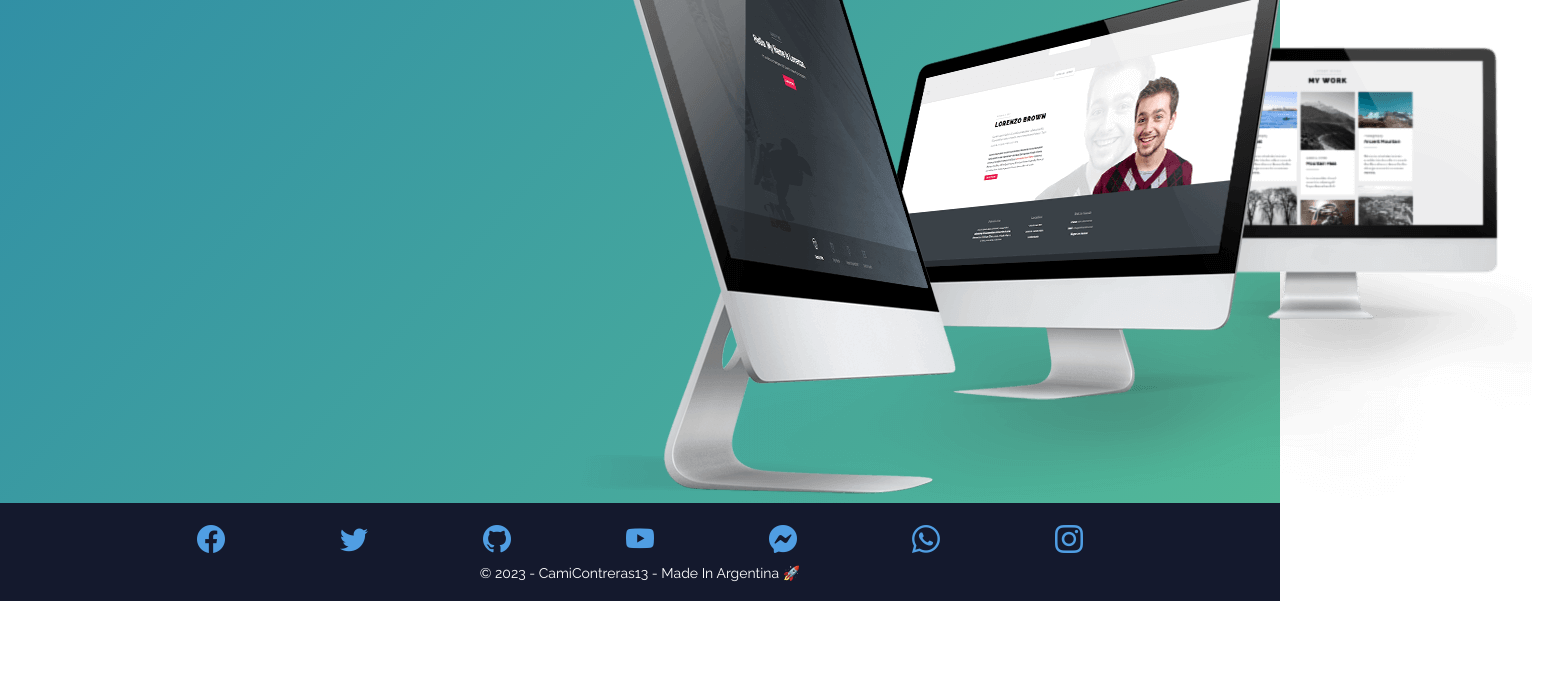
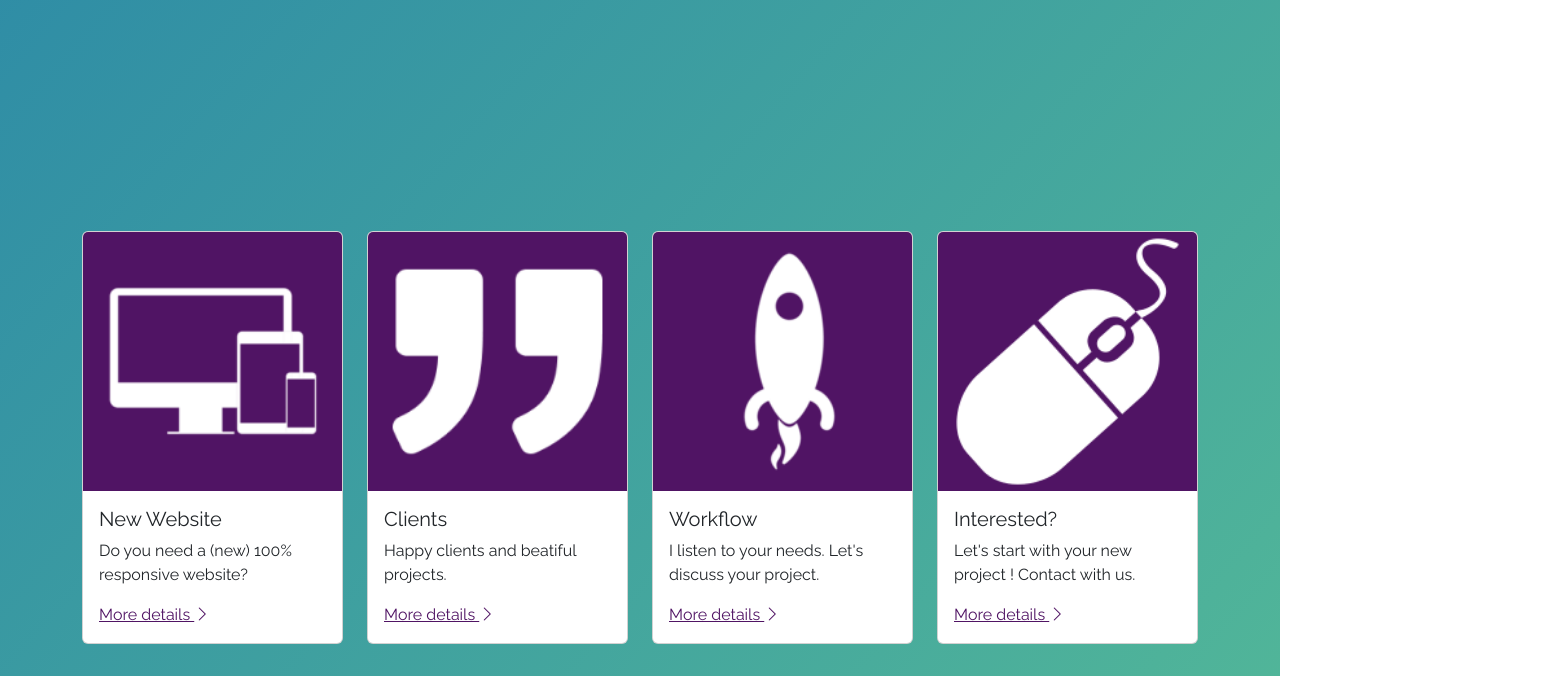
Before and after one commit to CamiContreras13/curso-bootstrap, a plain HTML site: page index.html in a window 1280 px wide. Shown: the part 1060-1736 px from the top of the page, 1557 px wide, since content can reach past the window. Before the commit the page ends 1661 px from the top, so only its background shows below. Drawn offline with nearby package versions, Linux system fonts and the light colour scheme; a script that the page names is missing.

Commit message:
second commit

```diff
--- a/index.html
+++ b/index.html
@@ -79,24 +79,25 @@
     </nav>
     <main class="pt-5 bg-gradient-blue-green">
       <div class="container">
-        <section class="row">
+        <section class="row text-white align-items-lg-center mb-5">
           <article class="col-12 col-lg-5">
             <h2>¿You need an amazing website?</h2>
-            <p>
+            <p class='fs-5'>
               A beatiful, modern, responsive and personalized site for your
               company, business, brand, service or product.
             </p>
-            <a href="#services">¡Yes, let´s start!</a>
+            <a class="btn btn-success btn-lg fw-bold"href="#services">¡Yes, let´s start!</a>
           </article>
           <article class="col-12 col-lg-7">
             <img
+              class='img-fluid'
               src="./img/header-image.png"
               alt="¿You need an amazing website?"
             />
           </article>
-          <article class="col-12 col-lg-5">
+          <article class="col-12 col-lg-5 order-lg-1">
             <h2>Responsive websites</h2>
-            <p>
+            <p class='fs-5'>
               It is important to provide your visitors with an optimal
               experience on mobile devices. Responsive web design means that
               your site instantly adapts to the device the visitor is using. My
@@ -105,10 +106,67 @@
             </p>
           </article>
           <article class="col-12 col-lg-7">
-            <img src="./img/header-image-2.png" alt="Responsive websites">
+            <img  class='img-fluid'src="./img/header-image-2.png" alt="Responsive websites">
           </article>
         </section>
-        <section id="services" class="row"></section>
+        <section id="services" class="row align-items-lg-center min-vh-100">
+          <!--Card 1-->
+          <article class="col-12 col-md-6 col-lg-3 d-flex">
+            <div class="card mx-auto mb-3" style="width: 18rem;">
+              <img src="./img/icon-sites.png" class="card-img-top bg-third-color" alt="...">
+              <div class="card-body">
+                <h5 class="card-title">New Website</h5>
+                <p class="card-text">Do you need a (new) 100% responsive website?</p>
+                <a href="sites.html" class="text-third">
+                  More details
+                  <i class="bi bi-chevron-right"></i>
+                </a>
+              </div>
+            </div>
+          </article>
+          <article class="col-12 col-md-6 col-lg-3 d-flex">
+            <!--Card 2-->
+            <div class="card mx-auto mb-3" style="width: 18rem;">
+              <img src="./img/icon-clients.png" class="card-img-top bg-third-color" alt="...">
+              <div class="card-body">
+                <h5 class="card-title">Clients</h5>
+                <p class="card-text">Happy clients and beatiful projects.</p>
+                <a href="clients.html" class="text-third">
+                  More details
+                  <i class="bi bi-chevron-right"></i>
+                </a>
+              </div>
+            </div>
+          </article>
+          <article class="col-12 col-md-6 col-lg-3 d-flex">
+            <!--Card 3-->
+            <div class="card mx-auto mb-3" style="width: 18rem;">
+              <img src="./img/icon-workflow.png" class="card-img-top bg-third-color" alt="...">
+              <div class="card-body">
+                <h5 class="card-title">Workflow</h5>
+                <p class="card-text">I listen to your needs. Let's discuss your project.</p>
+                <a href="start.html" class=" text-third">
+                  More details
+                  <i class="bi bi-chevron-right"></i>
+                </a>
+              </div>
+            </div>
+          </article>
+          <article class="col-12 col-md-6 col-lg-3 d-flex">
+            <!--Card 4 -->
+            <div class="card mx-auto mb-3" style="width: 18rem;">
+              <img src="./img/icon-about.png" class="card-img-top bg-third-color" alt="...">
+              <div class="card-body">
+                <h5 class="card-title">Interested?</h5>
+                <p class="card-text">Let's start with your new project ! Contact with us.</p>
+                <a href="contact.html" class="text-third">
+                  More details
+                  <i class="bi bi-chevron-right"></i>
+                </a>
+              </div>
+            </div>
+          </article>
+        </section>
         <section class="row"></section>
       </div>
     </main>
--- a/style.css
+++ b/style.css
@@ -77,6 +77,12 @@
     rgba(83, 184, 152, 1)
   );
 }
+.bg-third-color{
+  background-color:var(--third-color);
+}
+.text-third{
+  color: var(--third-color);
+}
 /*Media Queries*/
 @media (min-width: 992px){
   .nav-item:hover{
```
